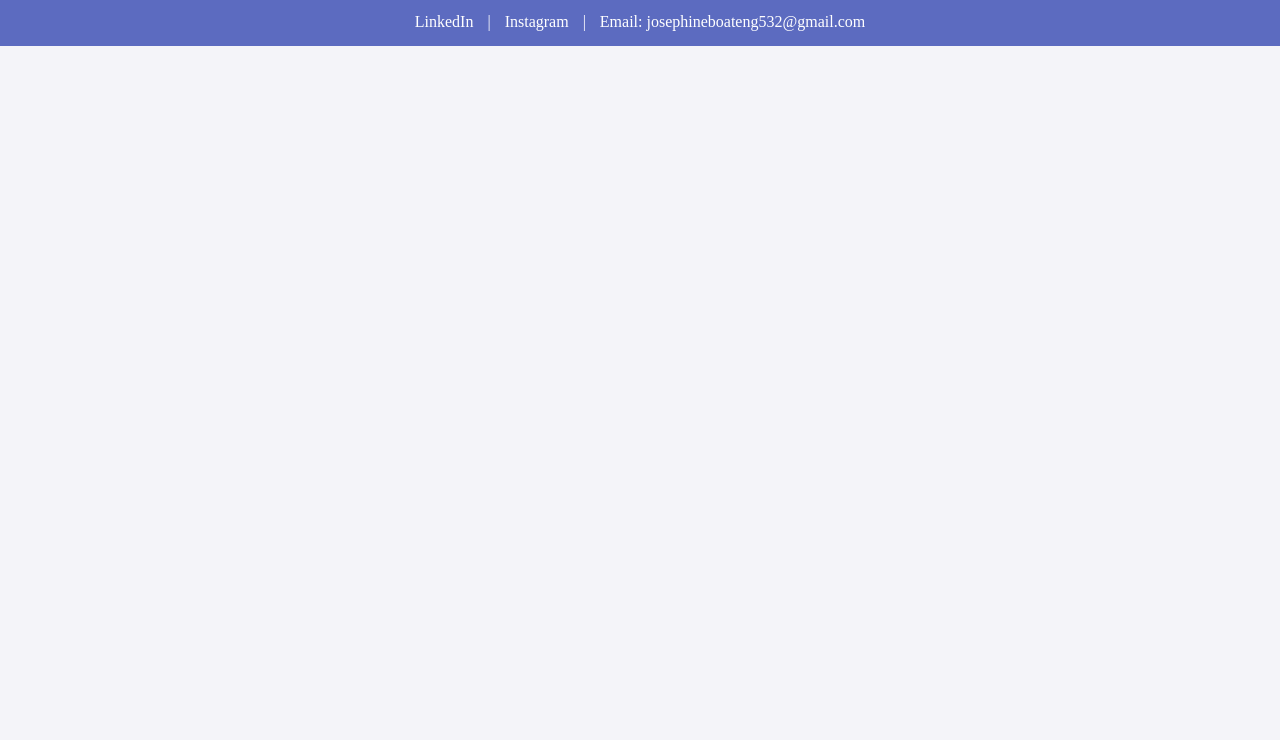
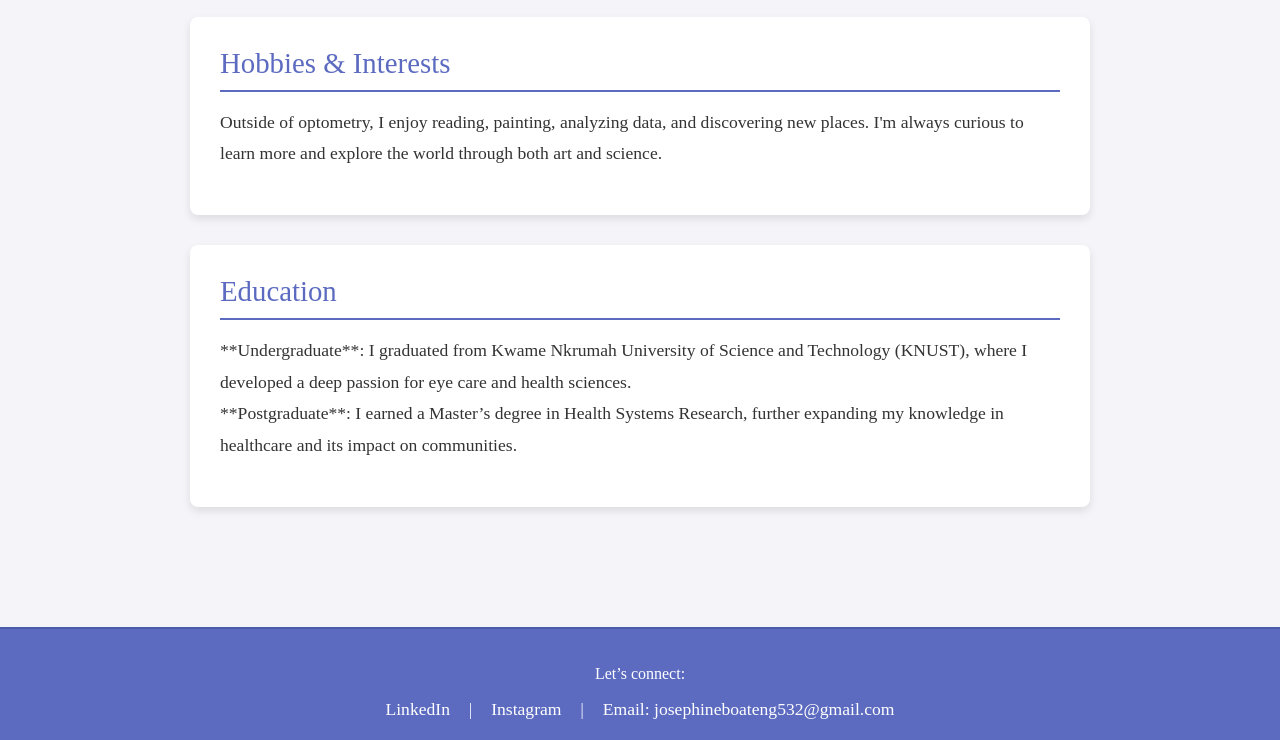
Before and after one commit to PSarps/josephineWebsite, a plain HTML site: page index.html in a window 1280 px wide. Shown: the part 1508-2248 px from the top of the page. Before the commit the page ends 1554 px from the top, so only its background shows below. Drawn offline with Linux system fonts and the light colour scheme.

Commit message:
Update index.html

```diff
--- a/index.html
+++ b/index.html
@@ -17,18 +17,32 @@
         color: white;
         text-align: center;
         padding: 50px 0;
+        box-shadow: 0 2px 5px rgba(0, 0, 0, 0.1);
       }
       header h1 {
         margin: 0;
+        font-size: 2.5rem;
       }
-      .bio {
+      header .bio {
         font-size: 1.2rem;
         margin-top: 10px;
+        font-style: italic;
       }
       .container {
-        padding: 20px;
-        max-width: 800px;
+        padding: 40px 20px;
+        max-width: 900px;
         margin: 0 auto;
+      }
+      .section {
+        background-color: white;
+        padding: 30px;
+        margin-bottom: 30px;
+        border-radius: 8px;
+        box-shadow: 0 4px 8px rgba(0, 0, 0, 0.1);
+        transition: all 0.3s ease;
+      }
+      .section:hover {
+        box-shadow: 0 6px 15px rgba(0, 0, 0, 0.15);
       }
       .image-placeholder {
         width: 120px;
@@ -38,42 +52,51 @@
         margin: 20px auto;
       }
       .section-title {
-        font-size: 1.5rem;
+        font-size: 1.8rem;
         color: #5c6bc0;
-        margin-top: 30px;
+        margin-bottom: 15px;
+        border-bottom: 2px solid #5c6bc0;
+        padding-bottom: 10px;
       }
+      .elevator-pitch,
+      .bio-text,
       .fun-facts,
       .hobbies,
-      .elevator-pitch,
-      .bio-text {
+      .education-text {
         font-size: 1.1rem;
-        margin-top: 10px;
+        line-height: 1.8;
       }
       footer {
         text-align: center;
         background-color: #5c6bc0;
         color: white;
-        padding: 15px 0;
+        padding: 20px 0;
         margin-top: 50px;
+        border-top: 2px solid #4c5ba7;
       }
       footer a {
         color: white;
         text-decoration: none;
-        margin: 0 10px;
+        margin: 0 15px;
+        font-size: 1.1rem;
+      }
+      footer a:hover {
+        text-decoration: underline;
+      }
+      .section p {
+        margin: 15px 0;
       }
     </style>
   </head>
   <body>
     <header>
       <h1>Josephine Ampomah Boateng</h1>
-      <p class="bio">
-        Optometrist | Lifelong Learner | Passionate About Eye Health
-      </p>
+      <p class="bio">Optometrist | Lifelong Learner | Passionate About Eye Health</p>
     </header>
 
     <div class="container">
-      <div class="image-placeholder"></div>
-
+      <!-- Elevator Pitch Section -->
+      <div class="section">
         <div class="section-title">Elevator Pitch</div>
         <p class="elevator-pitch">
           My name is Josephine Boateng. I am an optometrist with a Master's in Health Systems Research, and over the past years, I have gained invaluable experience in low vision care, pediatric eye health, and community-based rehabilitation. I excel in three critical areas: conducting precise clinical assessments in low vision, developing outreach and training programs for underserved communities, and conducting scientific research of community importance.
@@ -86,27 +109,40 @@
           <br><br>
           Thank you for your time, and I look forward to exploring potential opportunities together.
         </p>
+      </div>
 
+      <!-- Bio Section -->
+      <div class="section">
         <div class="section-title">Bio</div>
         <p class="bio-text">
           Josephine Boateng is a researcher at the Kwame Nkrumah University of Science and Technology who pursued her master's in health systems research and is passionate about extending quality health care access to all through awareness creation and policy changes. She has co-authored 2 papers in scientific journals that highlighted the gap in low vision care in Ghana and was also an HM-KNUST Low Vision Project member, where she used her position to train more professionals in low vision and draw attention to the impact of interventions through her research papers.
         </p>
+      </div>
 
+      <!-- Fun Facts Section -->
+      <div class="section">
         <div class="section-title">Fun Facts About Optometry</div>
         <p class="fun-facts">
           Did you know? Optometrists not only provide routine eye exams but also play a critical role in detecting serious conditions like glaucoma, diabetes, and hypertension through early eye health screenings!
         </p>
+      </div>
 
+      <!-- Hobbies Section -->
+      <div class="section">
         <div class="section-title">Hobbies & Interests</div>
         <p class="hobbies">
           Outside of optometry, I enjoy reading, painting, analyzing data, and discovering new places. I'm always curious to learn more and explore the world through both art and science.
         </p>
+      </div>
 
+      <!-- Education Section -->
+      <div class="section">
         <div class="section-title">Education</div>
-      <p>
+        <p class="education-text">
           **Undergraduate**: I graduated from Kwame Nkrumah University of Science and Technology (KNUST), where I developed a deep passion for eye care and health sciences. <br>
           **Postgraduate**: I earned a Master’s degree in Health Systems Research, further expanding my knowledge in healthcare and its impact on communities.
         </p>
+      </div>
     </div>
 
     <footer>
```
Lines whose indentation alone changed are shown as unchanged.
